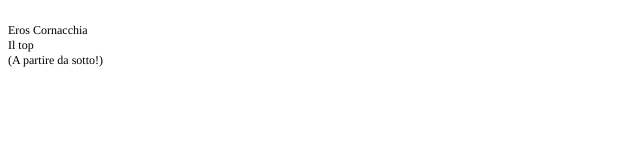
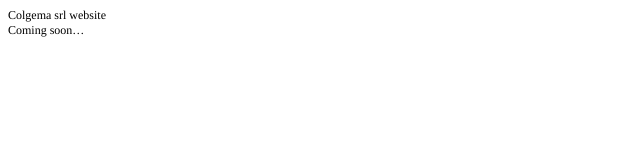
Before and after one commit to colgema/colgema.github.io, a plain HTML site: page index.html in a window 1280 px wide. Shown: the whole page, without its empty margins (0-640 px from the left). Drawn offline with Linux system fonts and the light colour scheme.

Commit message:
quinto upload

```diff
--- a/index.html
+++ b/index.html
@@ -7,15 +7,11 @@
   <meta name="Generator" content="Cocoa HTML Writer">
   <meta name="CocoaVersion" content="1265.21">
   <style type="text/css">
-    p.p1 {margin: 0.0px 0.0px 0.0px 0.0px; font: 12.0px Times; min-height: 14.0px}
-    p.p2 {margin: 0.0px 0.0px 0.0px 0.0px; font: 12.0px Times}
+    p.p1 {margin: 0.0px 0.0px 0.0px 0.0px; font: 12.0px Times}
   </style>
 </head>
 <body>
-<p class="p1"><br></p>
-<p class="p2">Eros Cornacchia</p>
-<p class="p2">Il top</p>
-<p class="p2">(A partire da sotto!)</p>
-<p class="p1"><br></p>
+<p class="p1">Colgema srl website</p>
+<p class="p1">Coming soon…</p>
 </body>
 </html>
```
